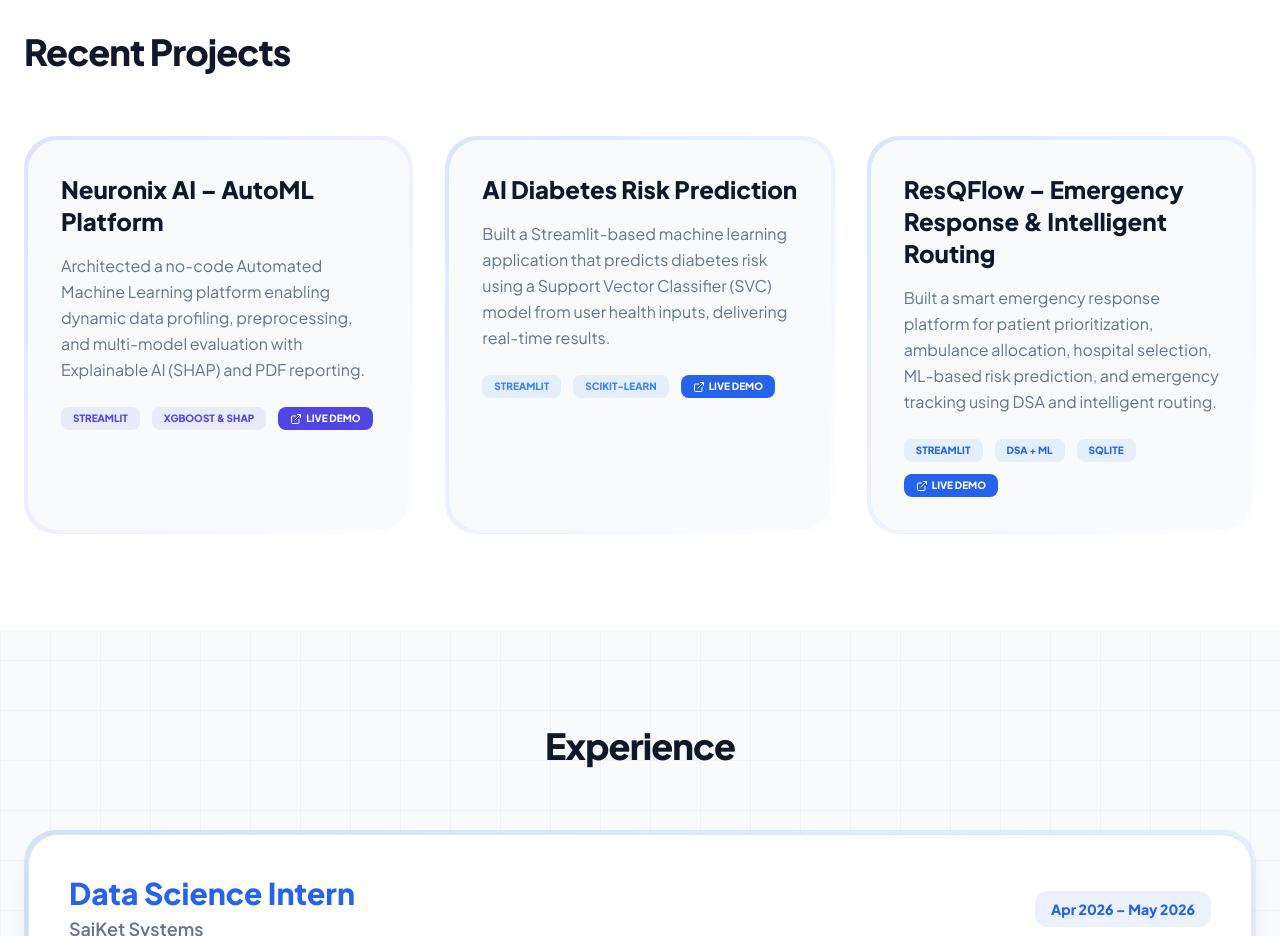
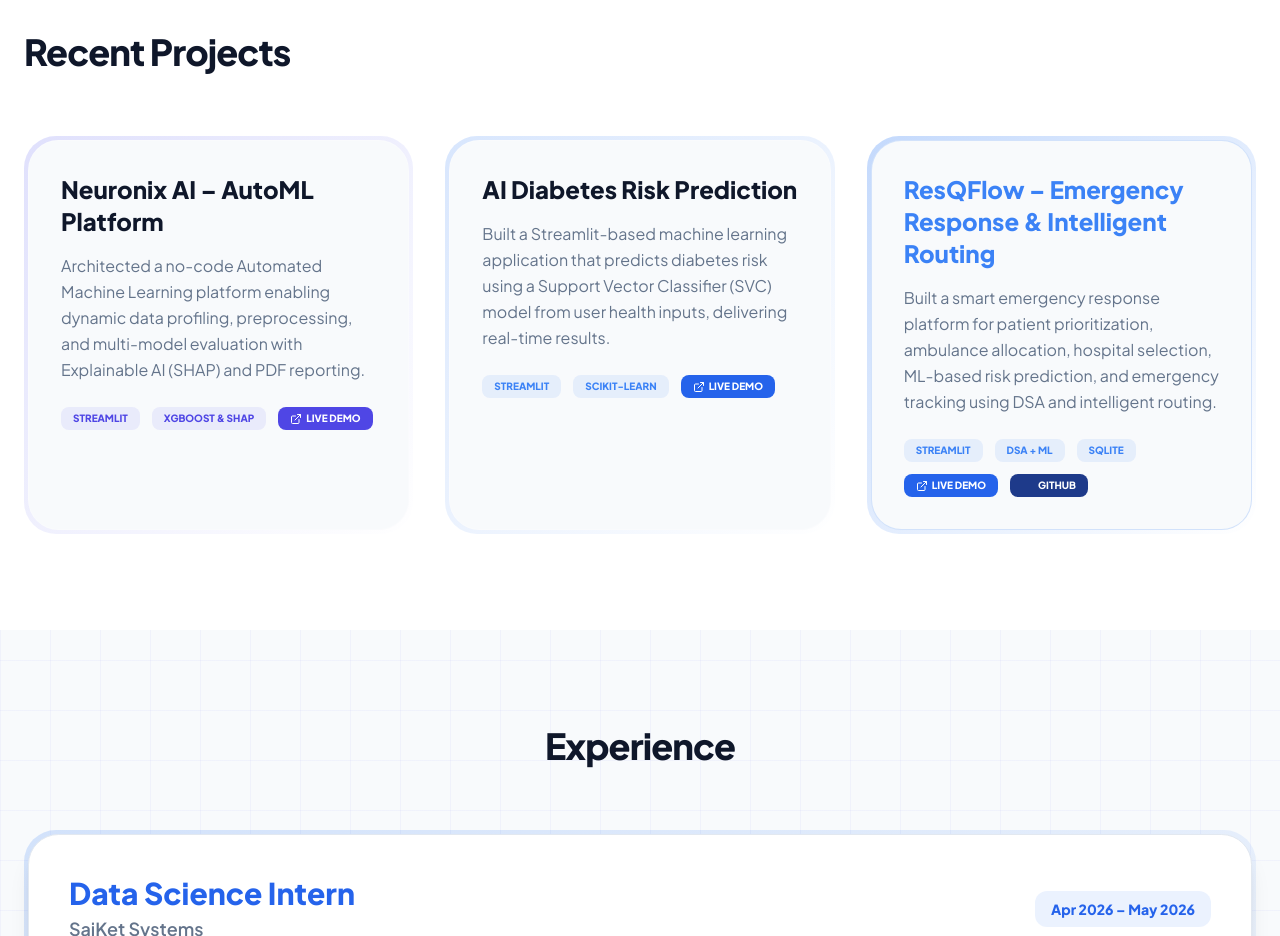
Before and after one commit to krishnagediya5/my_portfolio, a plain HTML site: page index.html in a window 1280 px wide. Shown: the part 1440-2376 px from the top of the page. Drawn offline with nearby package versions, Linux system fonts and the light colour scheme.

```diff
--- a/index.html
+++ b/index.html
@@ -252,23 +252,24 @@
                 <!-- Project 3: ResQFlow -->
 
 <div class="group relative p-1
-            bg-gradient-to-br from-blue-500/20 to-transparent
+            bg-gradient-to-br from-blue-500/30 to-transparent
             rounded-[2rem] transition-all hover:scale-[1.02]">
 
     <div class="bg-slate-50 dark:bg-darkBg
                 p-8 rounded-[1.9rem] h-full
-                border border-white/20">
+                border border-blue-500/20">
 
         <!-- Project Title -->
         <h3 class="text-2xl font-extrabold mb-4
-                   group-hover:text-blue-500
+                   text-blue-500
+                   group-hover:text-blue-400
                    transition-colors">
 
             ResQFlow – Emergency Response & Intelligent Routing
 
         </h3>
 
-        <!-- Project Description -->
+        <!-- Description -->
         <p class="text-slate-500 dark:text-slate-400
                   mb-6 leading-relaxed">
 
@@ -279,14 +280,17 @@
 
         </p>
 
-        <!-- Technologies & Links -->
+        <!-- Tags + Buttons -->
         <div class="flex flex-wrap gap-3">
 
             <!-- Streamlit -->
             <span class="px-3 py-1
-                         bg-blue-500/10 text-blue-600
-                         rounded-lg text-[10px]
-                         font-black uppercase">
+                         bg-blue-500/10
+                         text-blue-500
+                         rounded-lg
+                         text-[10px]
+                         font-black
+                         uppercase">
 
                 STREAMLIT
 
@@ -294,9 +298,12 @@
 
             <!-- DSA + ML -->
             <span class="px-3 py-1
-                         bg-blue-500/10 text-blue-600
-                         rounded-lg text-[10px]
-                         font-black uppercase">
+                         bg-blue-500/10
+                         text-blue-500
+                         rounded-lg
+                         text-[10px]
+                         font-black
+                         uppercase">
 
                 DSA + ML
 
@@ -304,9 +311,12 @@
 
             <!-- SQLite -->
             <span class="px-3 py-1
-                         bg-blue-500/10 text-blue-600
-                         rounded-lg text-[10px]
-                         font-black uppercase">
+                         bg-blue-500/10
+                         text-blue-500
+                         rounded-lg
+                         text-[10px]
+                         font-black
+                         uppercase">
 
                 SQLITE
 
@@ -317,9 +327,12 @@
                target="_blank"
                class="flex items-center gap-1
                       px-3 py-1
-                      bg-blue-600 text-white
-                      rounded-lg text-[10px]
-                      font-black uppercase
+                      bg-blue-600
+                      text-white
+                      rounded-lg
+                      text-[10px]
+                      font-black
+                      uppercase
                       hover:bg-blue-700
                       transition-colors">
 
@@ -330,6 +343,26 @@
 
             </a>
 
+            <!-- GitHub -->
+            <a href="https://github.com/krishnagediya5/ResQFlow"
+               target="_blank"
+               class="flex items-center gap-1
+                      px-3 py-1
+                      bg-blue-900
+                      text-white
+                      rounded-lg
+                      text-[10px]
+                      font-black
+                      uppercase
+                      hover:bg-blue-800
+                      transition-colors">
+
+                <i data-lucide="github"
+                   class="w-3 h-3"></i>
+
+                GITHUB
+
+            </a>
 
         </div>
 
```
